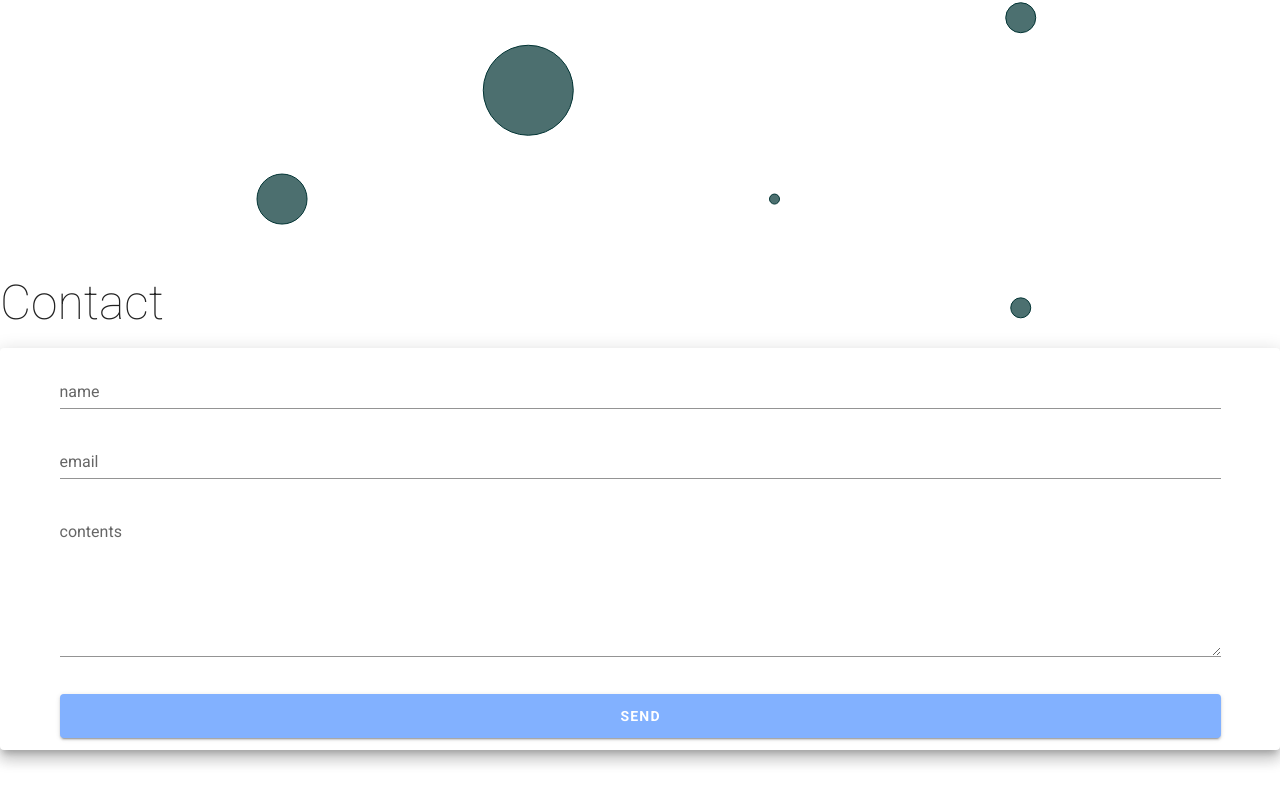
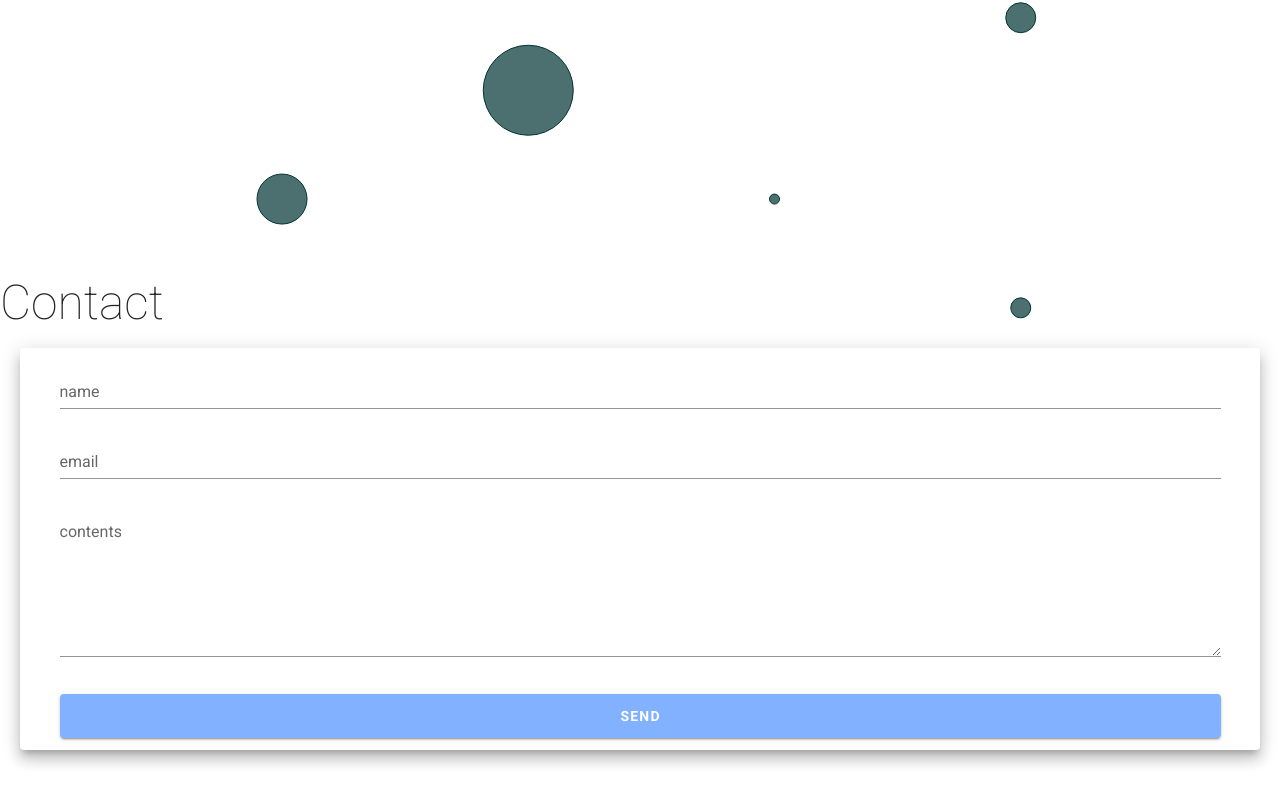
Before and after one commit to torish14/sendmail-demo, a Vue app: page / in a window 1280 px wide. Shown: the part 2921-3725 px from the top of the page. Built offline with nearby package versions, Linux system fonts and the light colour scheme.

Commit message:
mt-5 の追記

```diff
--- a/src/components/ContactForm.vue
+++ b/src/components/ContactForm.vue
@@ -2,7 +2,7 @@
   <div>
     <h1 class="display-2 font-weight-thin">Contact</h1>
 
-    <v-card :elevation="10" class="mt-5">
+    <v-card :elevation="10" class="mt-5 mx-5">
       <v-container>
         <v-form ref="form" v-model="contactFormValidation.valid" lazy-validation="">
           <v-text-field
```
